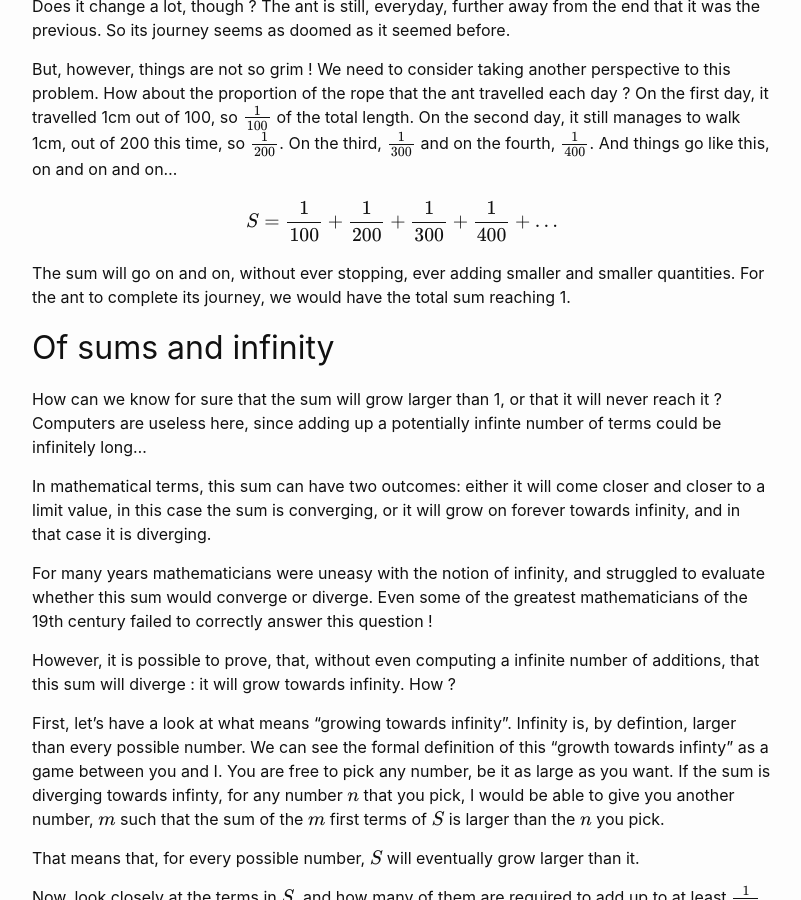
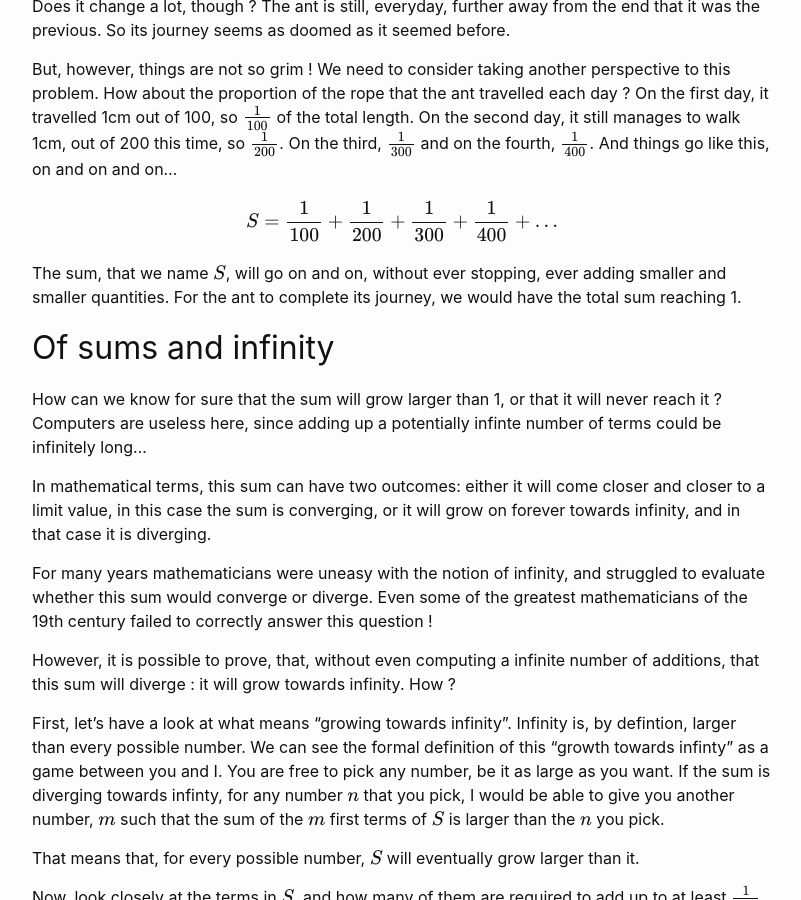
Before and after one commit to EtienneHouze/EtienneHouze.github.io, a Jekyll site: the page built from _posts/2020-03-21-ant-paradox.markdown, in a window 1280 px wide and 900 px high, scrolled down 1615 px. Shown: the whole window, without its empty margins (238-1039 px from the left). Built offline with Jekyll 4.4.1, drawn with Linux system fonts in a browser that asks for light colours; formulas are drawn with MathJax 3; a script that is not in the unit is left out.

Commit message:
corrected typos

```diff
--- a/_posts/2020-03-21-ant-paradox.markdown
+++ b/_posts/2020-03-21-ant-paradox.markdown
@@ -54,7 +54,7 @@
     S = \frac{1}{100} + \frac{1}{200} + \frac{1}{300} + \frac{1}{400} + \ldots
 $$
 
-The sum will go on and on, without ever stopping, ever adding smaller and smaller quantities. For the ant to complete its journey, we would have the total sum reaching 1.
+The sum, that we name $S$, will go on and on, without ever stopping, ever adding smaller and smaller quantities. For the ant to complete its journey, we would have the total sum reaching 1.
 
 ## Of sums and infinity
 
@@ -71,22 +71,29 @@
 That means that, for every possible number, $S$ will eventually grow larger than it.
 
 Now, look closely at the terms in $S$, and how many of them are required to add up to at least $\frac{1}{200}$. The first one, obviously, is enough to reach over $\frac{1}{200}$. The second term, too. Now, for the next ones, we get:
+
 $$
     \frac{1}{300} + \frac{1}{400} \geq \frac{1}{200}
 $$
+
 $$
     \frac{1}{500} + \frac{1}{600} + \frac{1}{700} + \frac{1}{800} \geq \frac{1}{200}
 $$
+
 $$
     \frac{1}{900} + \ldots + \frac{1}{1600} \geq \frac{1}{200}
 $$
+
 And so on, each step requiring two times more terms from $S$. It works for the first terms, but can it work for *any* terms in the sum ? Well, yes, and that is because of the powers of $2$.
 
 In every line, the denominator of the last term was a power of $2$ times $100$. And since this is the smallest term of the line, all the others are larger. So, for instance:
+
 $$
     \frac{1}{1700} + \frac{1}{1800} + \ldots + \frac{1}{3200} \geq \frac{1}{3200} + \frac{1}{3200} + \ldots + \frac{1}{3200}
 $$
+
 this inequality coming from replacing all terms in the left hand side with the smaller $\frac{1}{3200}$ term. And, since there are $16$ terms in this sum, we have
+
 $$
     \frac{1}{1700} + \frac{1}{1800} + \ldots + \frac{1}{3200} \geq \frac{1}{3200} + \frac{1}{3200} + \ldots + \frac{1}{3200} = 16 \times \frac{1}{3200} = \frac{1}{200}
 $$
```
